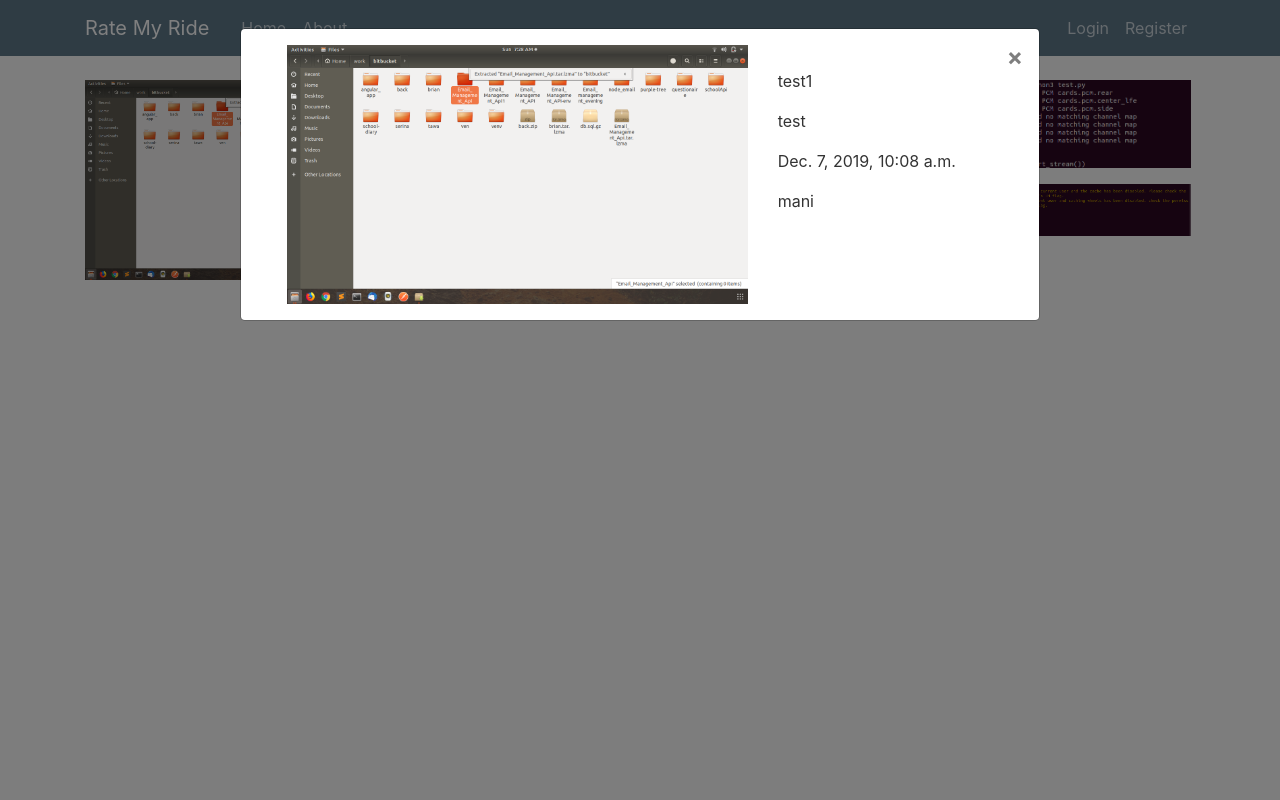
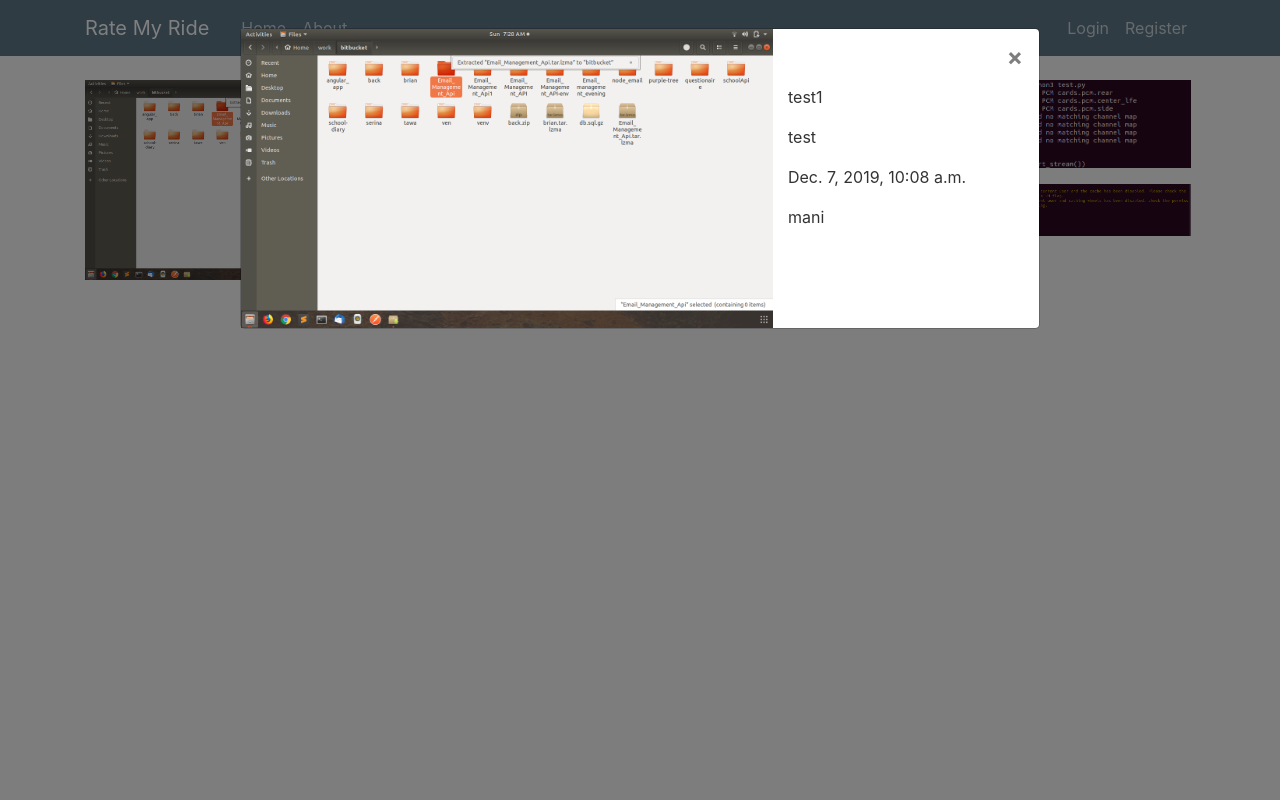
Before and after one commit to pallavidogra/RateMyRide, a Django app: page / in a window 1280 px wide, after a click on "edit item". Run offline with Django 3.2, Linux system fonts and the light colour scheme; data comes from the database, SQL or seed files in the repository; some libraries are stand-ins or nearby versions.

Commit message:
remove border around the images

```diff
--- a/main/static/css/main.css
+++ b/main/static/css/main.css
@@ -156,3 +156,9 @@ a.article-title:hover {
 .modal-right-div{
   float: left;
 }
+.modal-padding{
+  padding: 0px;
+}
+.modal-close{
+  padding: 16px !important;
+}
--- a/main/templates/main/home.html
+++ b/main/templates/main/home.html
@@ -21,13 +21,13 @@
     <div class="modal fade" id="imagemodal" tabindex="-1" role="dialog" aria-labelledby="myModalLabel" aria-hidden="true">
       <div class="modal-dialog modal-lg width-100">
         <div class="modal-content width-100">
-          <div class="modal-body width-100">
-            <button type="button" class="close" data-dismiss="modal">
+          <div class="modal-body width-100 modal-padding">
+            <button type="button" class="close modal-close" data-dismiss="modal">
               <span aria-hidden="true">&times;</span>
               <span class="sr-only">Close</span>
             </button>
-            <div class="col-lg-12">
-              <div class="col-lg-8 modal-right-div">
+            <div class="col-lg-12 modal-padding">
+              <div class="col-lg-8 modal-right-div modal-padding">
                 <img src="" class="imagepreview width-100">
               </div>
               <div class="col-lg-4 modal-right-div">
```
